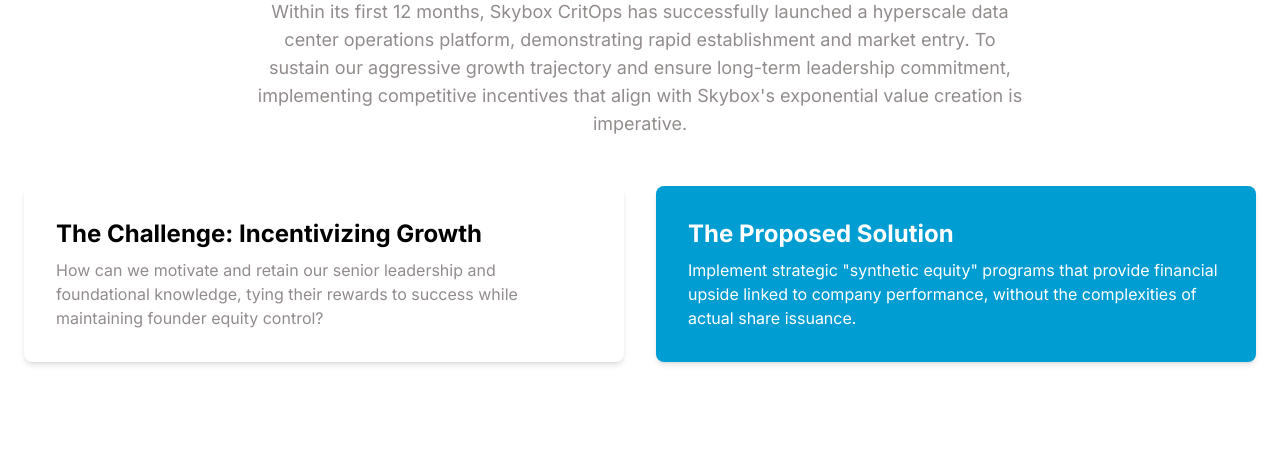
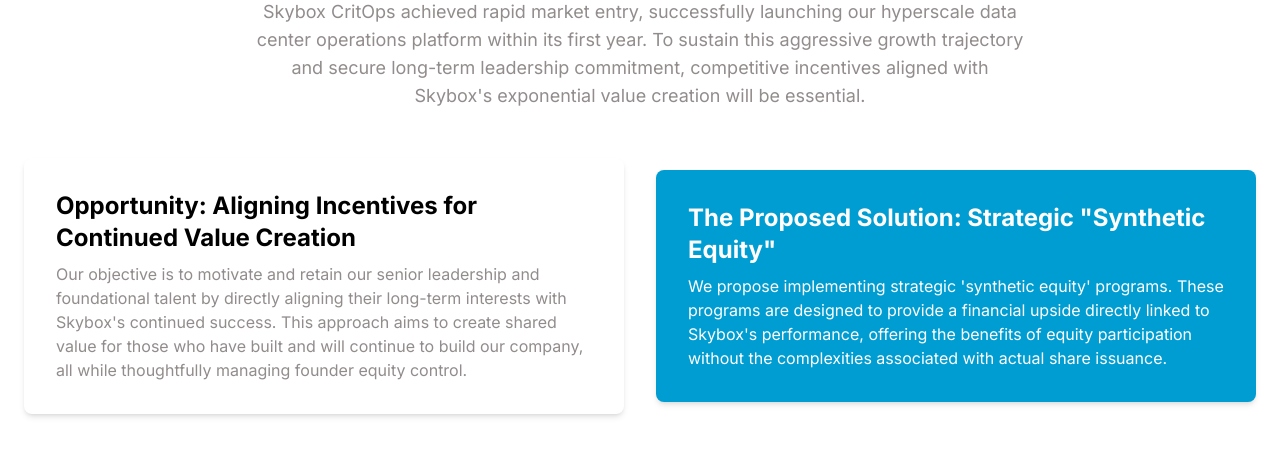
Before and after one commit to danielhjacob/SkyboxCritOpsEquityDashboard, a plain HTML site: page index.html in a window 1280 px wide. Shown: the part 174-624 px from the top of the page. Drawn offline with nearby package versions, Linux system fonts and the light colour scheme.

Commit message:
Update index.html

```diff
--- a/index.html
+++ b/index.html
@@ -158,16 +158,16 @@
         <!-- Introduction Section -->
         <section id="introduction" class="section mb-24">
             <h2 class="text-4xl font-bold text-center mb-4" style="color: var(--color-pms-black);">Skybox CriticalOps Executive Equity Sharing Program</h2>
-            <p class="text-center text-lg max-w-3xl mx-auto mb-12" style="color: var(--color-cool-gray);">Within its first 12 months, Skybox CritOps has successfully launched a hyperscale data center operations platform, demonstrating rapid establishment and market entry. To sustain our aggressive growth trajectory and ensure long-term leadership commitment, implementing competitive incentives that align with Skybox's exponential value creation is imperative.</p>
+            <p class="text-center text-lg max-w-3xl mx-auto mb-12" style="color: var(--color-cool-gray);">Skybox CritOps achieved rapid market entry, successfully launching our hyperscale data center operations platform within its first year. To sustain this aggressive growth trajectory and secure long-term leadership commitment, competitive incentives aligned with Skybox's exponential value creation will be essential.</p>
 
             <div class="grid md:grid-cols-2 gap-8 items-center">
                 <div class="bg-white p-8 rounded-lg shadow-md">
-                    <h3 class="font-bold text-2xl mb-2" style="color: var(--color-pms-black);">The Challenge: Incentivizing Growth</h3>
-                    <p style="color: var(--color-cool-gray);">How can we motivate and retain our senior leadership and foundational knowledge, tying their rewards to success while maintaining founder equity control?</p>
+                    <h3 class="font-bold text-2xl mb-2" style="color: var(--color-pms-black);">Opportunity: Aligning Incentives for Continued Value Creation</h3>
+                    <p style="color: var(--color-cool-gray);">Our objective is to motivate and retain our senior leadership and foundational talent by directly aligning their long-term interests with Skybox's continued success. This approach aims to create shared value for those who have built and will continue to build our company, all while thoughtfully managing founder equity control.</p>
                 </div>
                 <div class="p-8 rounded-lg shadow-md" style="background-color: var(--color-primary-blue); color: var(--color-white);">
-                    <h3 class="font-bold text-2xl mb-2">The Proposed Solution</h3>
-                    <p>Implement strategic "synthetic equity" programs that provide financial upside linked to company performance, without the complexities of actual share issuance.</p>
+                    <h3 class="font-bold text-2xl mb-2">The Proposed Solution: Strategic "Synthetic Equity"</h3>
+                    <p>We propose implementing strategic 'synthetic equity' programs. These programs are designed to provide a financial upside directly linked to Skybox's performance, offering the benefits of equity participation without the complexities associated with actual share issuance.</p>
                 </div>
             </div>
         </section>
```
